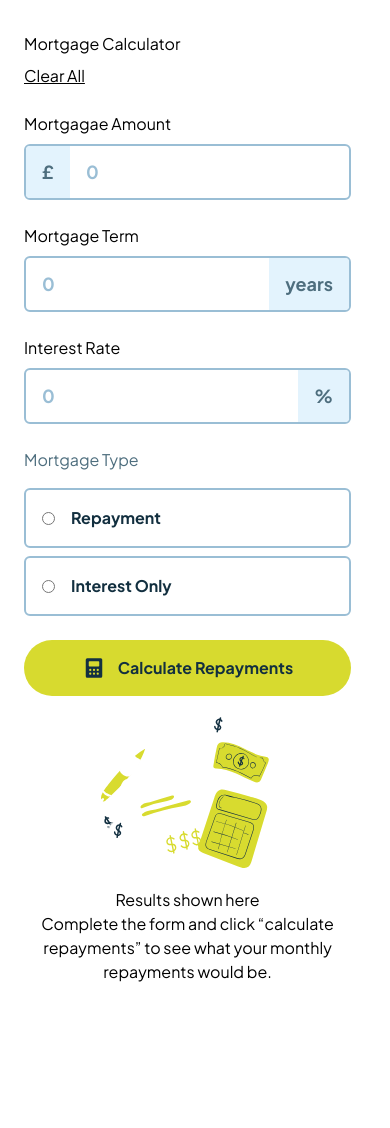
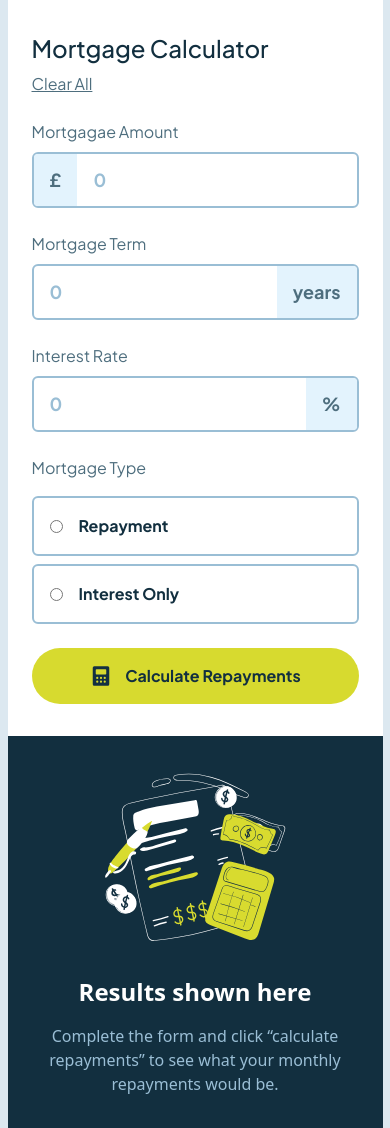
Before and after one commit to sercansimsek/mortgage-repayment-calculator, a React (Vite) app: page / in a window 390 px wide. Before the commit the page ends 1016 px from the top, so only its background shows below. Built offline with nearby package versions, Linux system fonts and the light colour scheme.

Commit message:
mobile design implemented

```diff
--- a/src/App.jsx
+++ b/src/App.jsx
@@ -1,44 +1,56 @@
-import calculatorImg from './assets/images/icon-calculator.svg';
-import footerImg from './assets/images/illustration-empty.svg';
+import calculatorImg from "./assets/images/icon-calculator.svg";
+import footerImg from "./assets/images/illustration-empty.svg";
 
 export const App = () => {
   return (
-    <div>
-      <div className="w-[375px] py-8 px-6 font-Jakarta">
+    <div className="bg-slate300/35">
+      <div className="w-[375px] flex flex-col mx-auto">
+        <div className=" py-8 px-6 font-Jakarta bg-white">
           <div className="flex flex-col gap-2 mb-6">
-          <span>Mortgage Calculator</span>
-          <button type="button" className="underline text-left">
+            <span className="text-slate900 text-2xl font-medium">Mortgage Calculator</span>
+            <button
+              type="button"
+              className="underline text-left cursor-pointer text-slate700"
+            >
               Clear All
             </button>
           </div>
 
-        <div className="flex flex-col gap-6">
-          <dsiv className="flex flex-col gap-2">
+          <div className="flex flex-col gap-6 text-slate700">
+            <div className="flex flex-col gap-2">
               <h3>Mortgagae Amount</h3>
               <div className="group flex items-center border-2 border-slate300 rounded-md overflow-hidden focus-within:border-lime transition">
-              <span className="bg-slate100 px-4 py-3 text-slate700 font-bold text-lg transition group-focus-within:bg-lime group-focus-within:text-slate900">
+                <label
+                  className="bg-slate100 px-4 py-3 text-slate700 font-bold text-lg transition group-focus-within:bg-lime group-focus-within:text-slate900"
+                  htmlFor="amount"
+                >
                   £
-              </span>
+                </label>
                 <input
+                  id="amount"
                   type="number"
                   placeholder="0"
                   className="flex-1 px-4 py-3 outline-none text-slate900 font-bold text-lg placeholder-slate300"
                 />
               </div>
-          </dsiv>
+            </div>
 
             <div className="flex flex-col gap-6">
               <div className="flex flex-col gap-2">
                 <h3>Mortgage Term</h3>
                 <div className="group flex items-center border-2 border-slate300 rounded-md overflow-hidden focus-within:border-lime transition">
                   <input
+                    id="term"
                     type="number"
                     placeholder="0"
                     className="flex-1 min-w-0 px-4 py-3 outline-none text-slate900 font-bold text-lg placeholder-slate300"
                   />
-                <span className="bg-slate100 px-4 py-3 text-slate700 font-bold text-lg flex-shrink-0 transition group-focus-within:bg-lime group-focus-within:text-slate900">
+                  <label
+                    className="bg-slate100 px-4 py-3 text-slate700 font-bold text-lg flex-shrink-0 transition group-focus-within:bg-lime group-focus-within:text-slate900"
+                    htmlFor="term"
+                  >
                     years
-                </span>
+                  </label>
                 </div>
               </div>
 
@@ -46,29 +58,41 @@ export const App = () => {
                 <h3>Interest Rate</h3>
                 <div className="group flex items-center border-2 border-slate300 rounded-md overflow-hidden focus-within:border-lime transition">
                   <input
+                    id="rate"
                     type="number"
                     placeholder="0"
                     className="flex-1 px-4 py-3 outline-none text-slate900 font-bold text-lg placeholder-slate300"
                   />
-                <span className="bg-slate100 px-4 py-3 text-slate700 font-bold text-lg transition group-focus-within:bg-lime group-focus-within:text-slate900">
+                  <label
+                    className="bg-slate100 px-4 py-3 text-slate700 font-bold text-lg transition group-focus-within:bg-lime group-focus-within:text-slate900"
+                    htmlFor="rate"
+                  >
                     %
-                </span>
+                  </label>
                 </div>
               </div>
             </div>
             <div className="flex flex-col gap-4">
               <h3 className="text-slate700">Mortgage Type</h3>
               <div className="flex flex-col gap-2">
-              <label className="flex items-center gap-4 p-4 border-2 border-slate300 rounded-md has-[:checked]:border-lime has-[:checked]:bg-lime/20 transition cursor-pointer">
+                <label
+                  className="flex items-center gap-4 p-4 border-2 border-slate300 rounded-md has-[:checked]:border-lime has-[:checked]:bg-lime/20 transition cursor-pointer"
+                  htmlFor="repayment"
+                >
                   <input
+                    id="repayment"
                     type="radio"
                     name="mortgageType"
                     className="accent-lime"
                   />
                   <span className="font-bold text-slate900">Repayment</span>
                 </label>
-              <label className="flex items-center gap-4 p-4 border-2 border-slate300 rounded-md has-[:checked]:border-lime has-[:checked]:bg-lime/20 transition cursor-pointer">
+                <label
+                  className="flex items-center gap-4 p-4 border-2 border-slate300 rounded-md has-[:checked]:border-lime has-[:checked]:bg-lime/20 transition cursor-pointer"
+                  htmlFor="Interest-only"
+                >
                   <input
+                    id="Interest-only"
                     type="radio"
                     name="mortgageType"
                     className="accent-lime"
@@ -78,16 +102,28 @@ export const App = () => {
               </div>
             </div>
 
-          <button className='flex gap-3 items-center justify-center rounded-4xl border-lime p-4 bg-lime cursor-pointer hover:bg-lime/45'>
+            <button className="flex gap-3 items-center justify-center rounded-4xl border-lime p-4 bg-lime cursor-pointer hover:bg-lime/45">
               <img src={calculatorImg} alt="calculator" />
-            <span className='text-slate900 font-bold'>Calculate Repayments</span>
+              <span className="text-slate900 font-bold">
+                Calculate Repayments
+              </span>
             </button>
           </div>
-      <footer>
-        <div className='flex flex-col justify-center items-center'>
-          <img src={footerImg} alt="empty icon" />
-          <h3>Results shown here</h3>
-          <p className='text-center'>Complete the form and click “calculate repayments” to see what your monthly repayments would be.</p>
+        </div>
+        <footer className="bg-slate900 px-6 py-8">
+          <div className="flex flex-col justify-center items-center gap-4">
+            <img
+              src={footerImg}
+              alt="empty icon"
+              className="h-[192px] w-[192px]"
+            />
+            <h3 className="text-white text-2xl font-semibold">
+              Results shown here
+            </h3>
+            <p className="text-center text-slate300 text-base font-medium">
+              Complete the form and click “calculate repayments” to see what
+              your monthly repayments would be.
+            </p>
           </div>
         </footer>
       </div>
```
Lines whose indentation alone changed are shown as unchanged.
